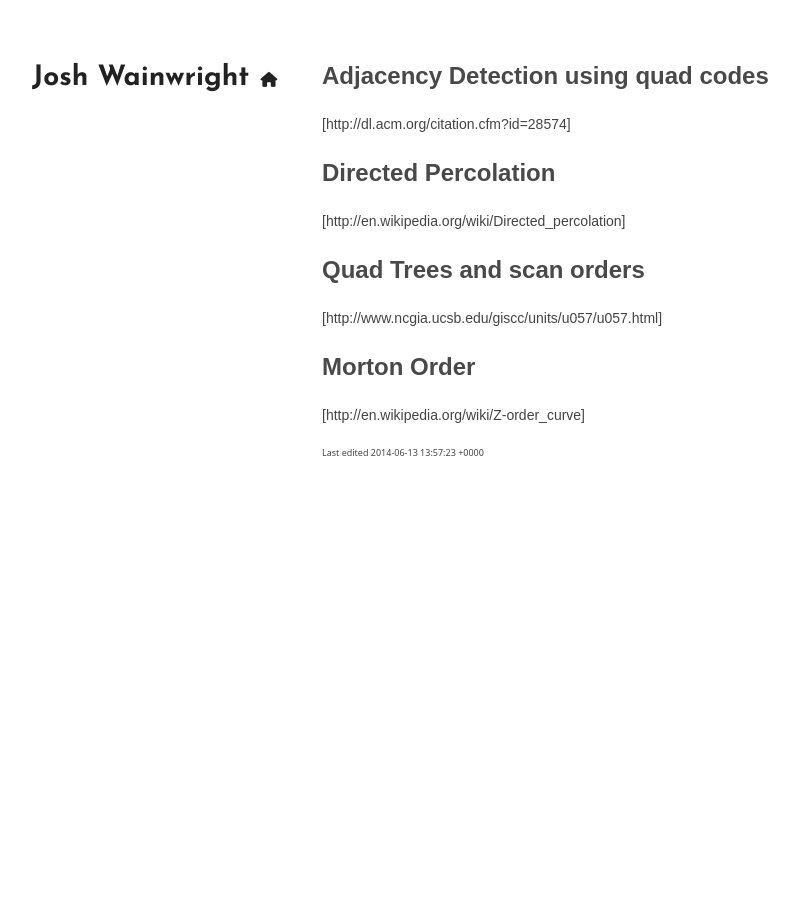
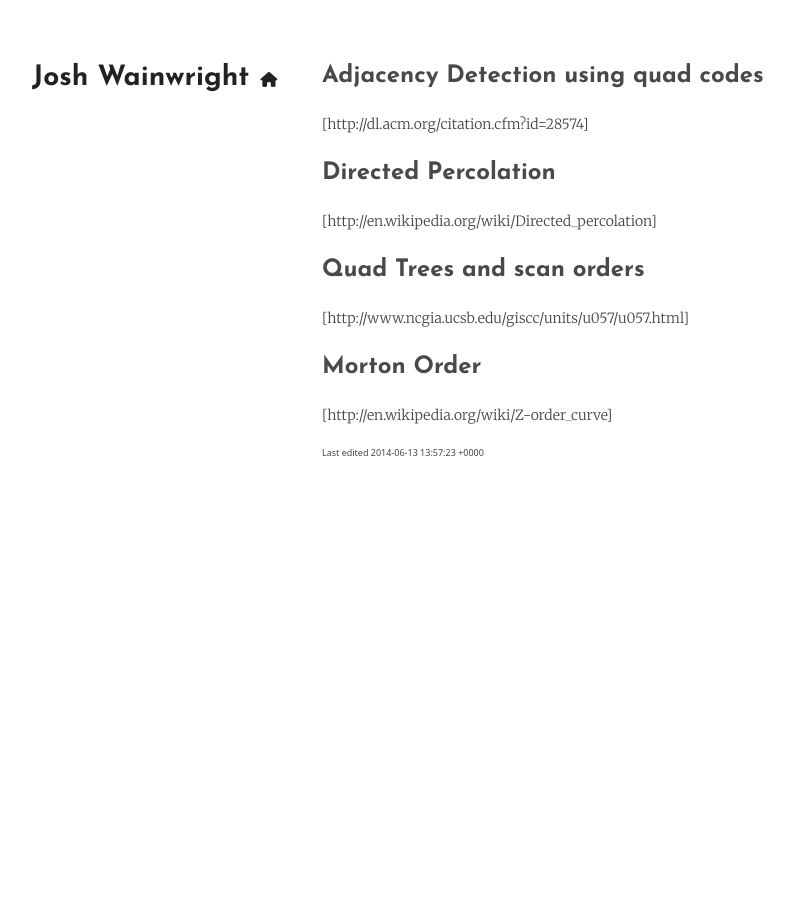
Before and after one commit to joshaw/MScProject, a Jekyll site: the page built from links.md, in a window 1280 px wide. Shown: the whole page, without its empty margins (148-947 px from the left). Built offline with Jekyll 4.4.1, drawn with Linux system fonts in a browser that asks for light colours; nearby versions of some CDN libraries; library files that are not in the unit come from our copies.

Commit message:
Remove styling to headers

```diff
--- a/css/styles.css
+++ b/css/styles.css
@@ -1,7 +1,5 @@
-/*@import url(http://fonts.googleapis.com/css?family=Libre+Baskerville);*/
-/*@import url(http://fonts.googleapis.com/css?family=Raleway:300);*/
 @import url(https://fonts.googleapis.com/css?family=Josefin+Sans:700);
-/* @import url(http://fonts.googleapis.com/css?family=Merriweather:300); */
+@import url(http://fonts.googleapis.com/css?family=Merriweather:300);
 
 html {
 	height: 100%;
@@ -17,6 +15,7 @@ body {
 }
 
 h1, h2, h3, h4, h5, h6 {
+	font-family: "Josefin Sans", serif;
 	color:#222;
 	margin:0 0 20px;
 }
@@ -26,7 +25,6 @@ p, ol, table, pre, dl {
 }
 
 h1, h2 {
-	font-family: "Josefin Sans", serif;
 	line-height:1.1;
 }
 
@@ -40,6 +38,10 @@ h1 a {
 	color:#222;
 }
 
+h3, h4, h5, h6 {
+	color:#494949;
+}
+
 #main_name {
 	margin: 0 0 0 -30px;
 	width: 270px;
@@ -49,50 +51,14 @@ h2 {
 	color:#393939;
 	font-size:30px;
 }
-/* h2 ~ :not(h1):not(h2) { */
-/* 	background: #00ffff; */
-/* 	margin-left:15px; */
-/* 	border-style:solid; */
-/* 	border-width:thin; */
-/* 	border-right:none; */
-/* 	border-top:none; */
-/* 	border-bottom:none; */
-/* } */
-
-h3, h4, h5, h6 {
-	color:#494949;
-}
 
 h3 {
 	font-size: 24px;
-}
-/* h3 ~ :not(h1):not(h2):not(h3) { */
-/* 	background: #ffff00; */
-/* 	margin-left:30px; */
-/* 	border-style:solid; */
-/* 	border-width:medium; */
-/* 	border-right:none; */
-/* 	border-top:none; */
-/* 	border-bottom:none; */
-/* } */
-
-h3 ul {
-	border:1px solid #e5e5e5;
-	color:#00ff00;
 }
 
 h4 {
 	font-size: 20px;
 }
-/* h4 ~ :not(h1):not(h2):not(h3):not(h4) { */
-/* 	background: #ff00ff; */
-/* 	/1* margin-left:60px; *1/ */
-/* 	/1* border-style:solid; *1/ */
-/* 	/1* border-width:thick; *1/ */
-/* 	/1* border-right:none; *1/ */
-/* 	/1* border-top:none; *1/ */
-/* 	/1* border-bottom:none; *1/ */
-/* } */
 
 a {
 	color: #d45949;
```
